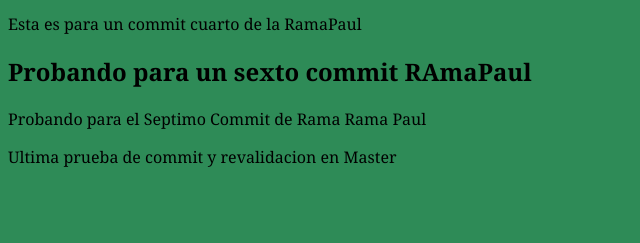
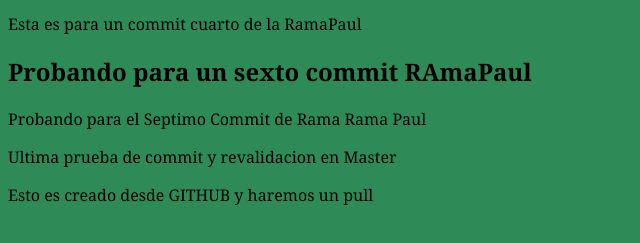
Before and after one commit to pauljs96/PROYECTO2022, a plain HTML site: page index.html in a window 1280 px wide. Shown: the part 111-354 px from the top of the page, without its empty margins (0-640 px from the left). Drawn offline with Linux system fonts and the light colour scheme.

Commit message:
Update index.html

```diff
--- a/index.html
+++ b/index.html
@@ -14,5 +14,6 @@
     <h2>Probando para un sexto commit RAmaPaul</h2>
     <p>Probando para el Septimo Commit de Rama Rama Paul</p>
     <p>Ultima prueba de commit y revalidacion en Master</p>
+    <p>Esto es creado desde GITHUB y haremos un pull</p>
 </body>
 </html>
```
